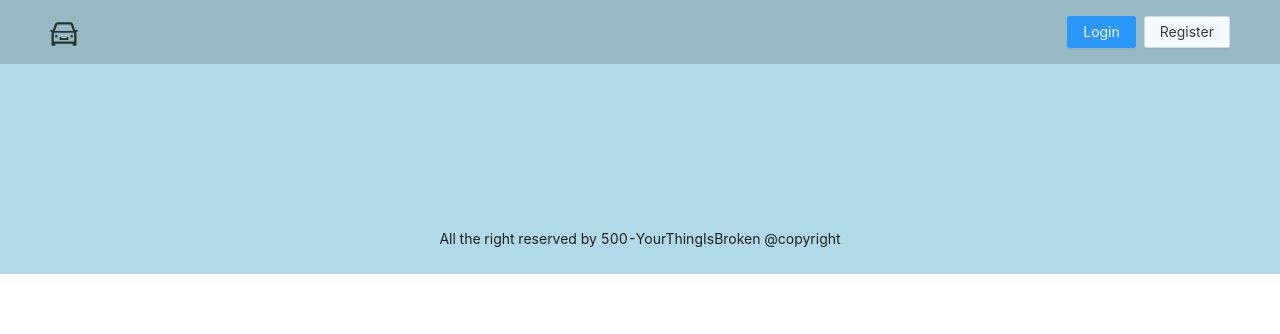
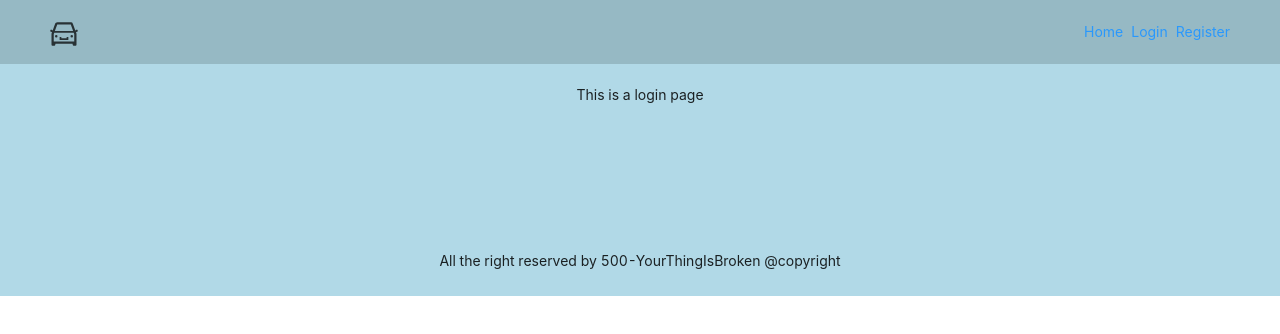
Before and after one commit to mwleungac/testrepo, a React (Create React App) app: page /LoginPage in a window 1280 px wide. Shown: the top 334 px of the page. Built offline with nearby package versions, Linux system fonts and the light colour scheme.

Commit message:
[Ariel] added navigation links

```diff
--- /dev/null
+++ b/src/components/LoginPage.js
@@ -0,0 +1,11 @@
+import React, { Component } from 'react'
+
+export default class LoginPage extends Component {
+    render() {
+        return (
+            <div>
+                This is a login page
+            </div>
+        )
+    }
+}
--- /dev/null
+++ b/src/components/RegisterPage.js
@@ -0,0 +1,11 @@
+import React, { Component } from 'react'
+
+export default class RegisterPage extends Component {
+    render() {
+        return (
+            <div>
+                This is a register page
+            </div>
+        )
+    }
+}
--- a/src/index.js
+++ b/src/index.js
@@ -7,8 +7,9 @@ import { Button, Layout, Space } from "antd";
 import HomePageContainer from "./components/HomePageContainer";
 import SearchPageContainer from "./components/SearchPageContainer";
 import { CarOutlined } from "@ant-design/icons";
-import { BrowserRouter as Router, Route } from "react-router-dom";
-
+import { BrowserRouter as Router, Route, NavLink } from "react-router-dom";
+import LoginPage from "./components/LoginPage"
+import RegisterPage from "./components/RegisterPage";
 const { Header, Content, Footer } = Layout;
 
 ReactDOM.render(
@@ -19,14 +20,17 @@ ReactDOM.render(
           <CarOutlined className="headerLogo" />
           <div className="loginAndRegister">
             <Space>
-              <Button type="primary">Login</Button>
-              <Button>Register</Button>
+            <NavLink to="/"> Home </NavLink>
+            <NavLink to="/LoginPage"> Login </NavLink>
+            <NavLink to="/RegisterPage"> Register </NavLink>
             </Space>
           </div>
         </Header>
         <Content className="layoutContent">
           <Route exact={true} path="/" component={HomePageContainer} />
           <Route path="/search" component={SearchPageContainer} />
+          <Route path="/LoginPage" component={LoginPage} />
+          <Route path="/RegisterPage" component={RegisterPage} />
           {/* <Route path="/user-profile" component={} /> */}
         </Content>
         <Footer id="layoutFooter" style={{ textAlign: "center" }}>
```
